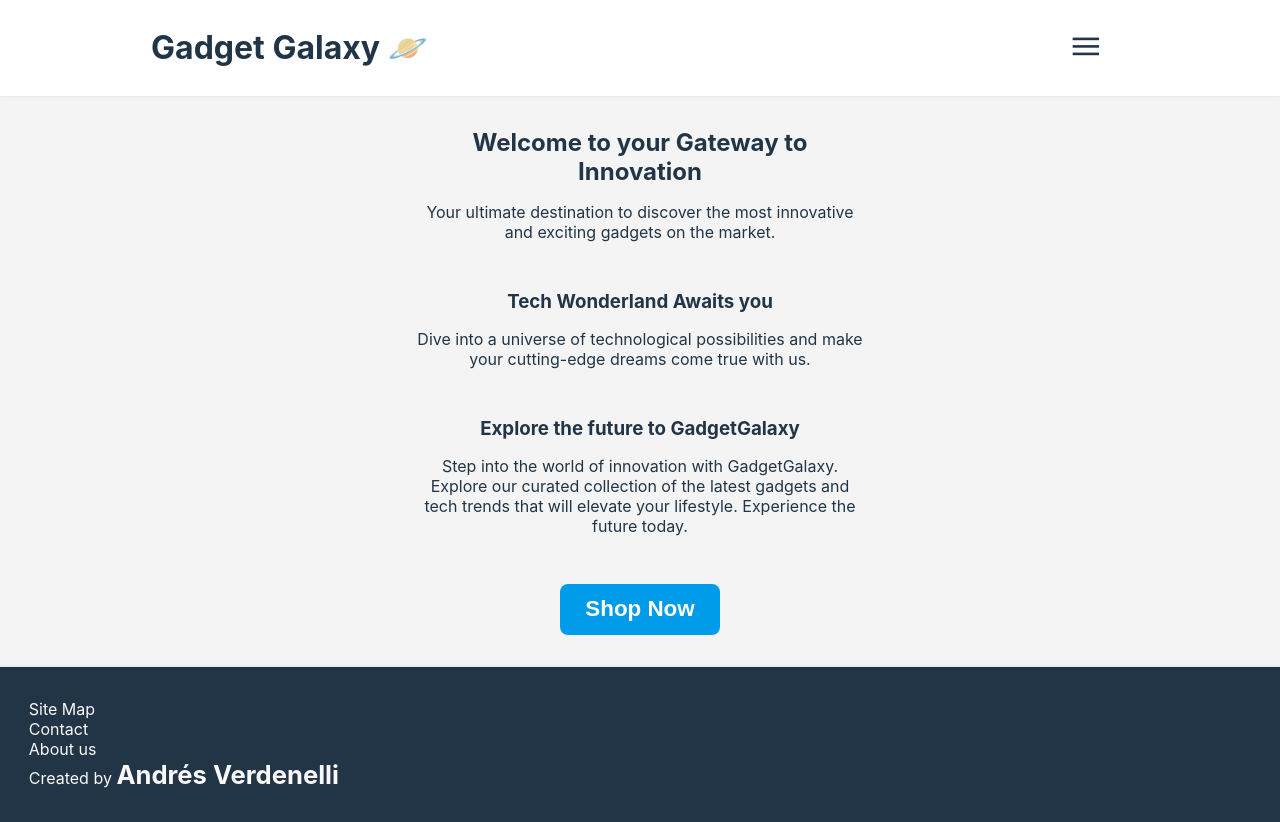
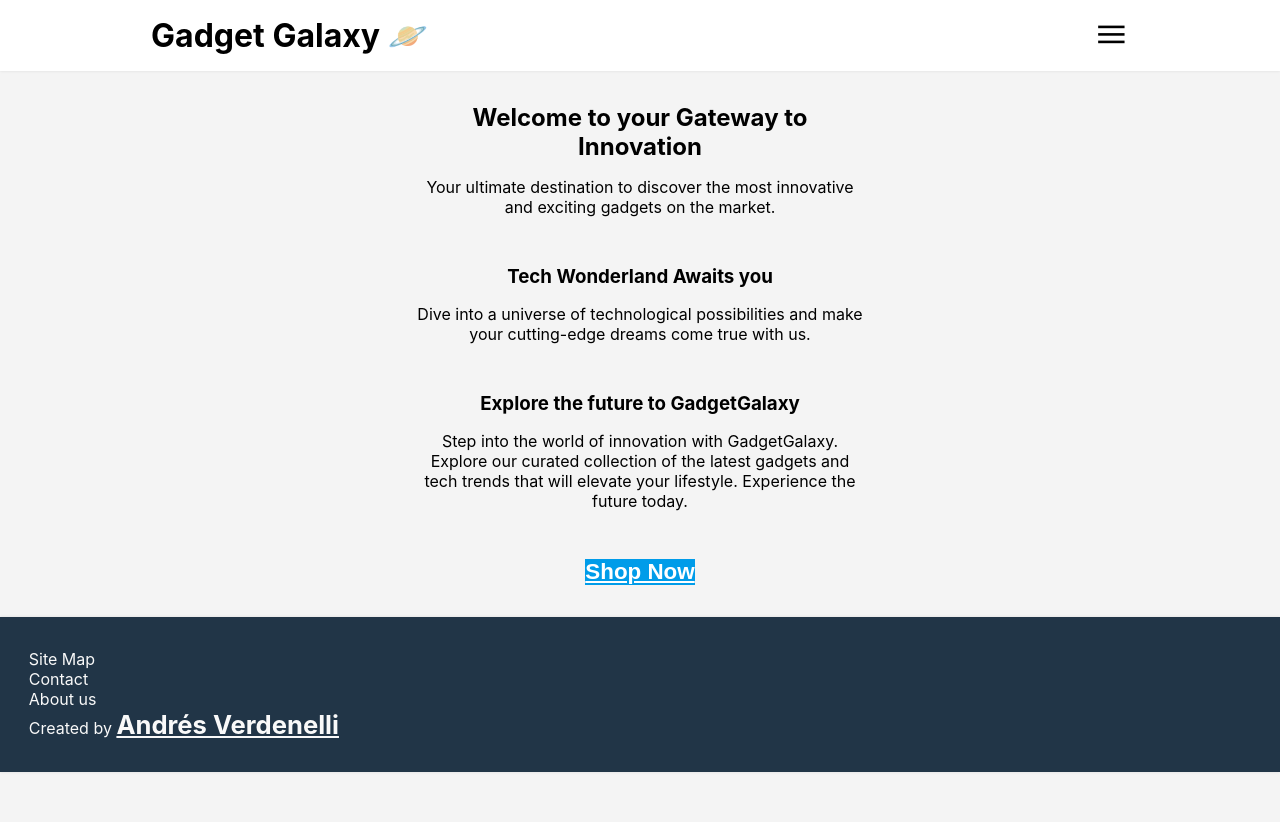
Before and after one commit to mighty-mufasa/react-eshop, a React (Vite) app: page / in a window 1280 px wide. After the commit the page ends 800 px from the top, so only its background shows below. Built offline with nearby package versions, Linux system fonts and the light colour scheme.

Commit message:
Refactor font-family and remove unused styles in index.css

```diff
--- a/src/index.css
+++ b/src/index.css
@@ -1,14 +1,9 @@
 :root {
-  /* color-scheme: light dark; */
-  /* color: rgba(255, 255, 255, 0.87); */
-  /* background-color: #242424; */
-
+  font-family: Inter, system-ui, Avenir, Helvetica, Arial, sans-serif;
   font-synthesis: none;
   text-rendering: optimizeLegibility;
   -webkit-font-smoothing: antialiased;
   -moz-osx-font-smoothing: grayscale;
-
-  font-family: Inter, system-ui, Avenir, Helvetica, Arial, sans-serif;
 
   --primary: #2c73d2;
   --primaryLight: #009ce9;
@@ -22,37 +17,14 @@
   --boxShadow: 0 0 3px rgba(0, 0, 0, 0.1);
   --lateralPadding: 1.8rem;
 }
-
 * {
   margin: 0;
   padding: 0;
   box-sizing: border-box;
 }
-
 body {
   background-color: var(--neutralMid);
 }
-
-a {
-  color: var(--neutralDark);
-  font-weight: 500;
-  text-decoration: none;
-}
 button {
-  color: var(--neutralDark);
-  border-radius: 8px;
-  padding: 0.8rem 1.6rem;
-  font-weight: 500;
-  background-color: var(--neutralDarkest);
   cursor: pointer;
 }
-
-@media (prefers-color-scheme: light) {
-  :root {
-    color: var(--neutralDark);
-    background-color: var(--neutralLighter);
-  }
-  button {
-    background-color: var(--neutralLight);
-  }
-}
```
